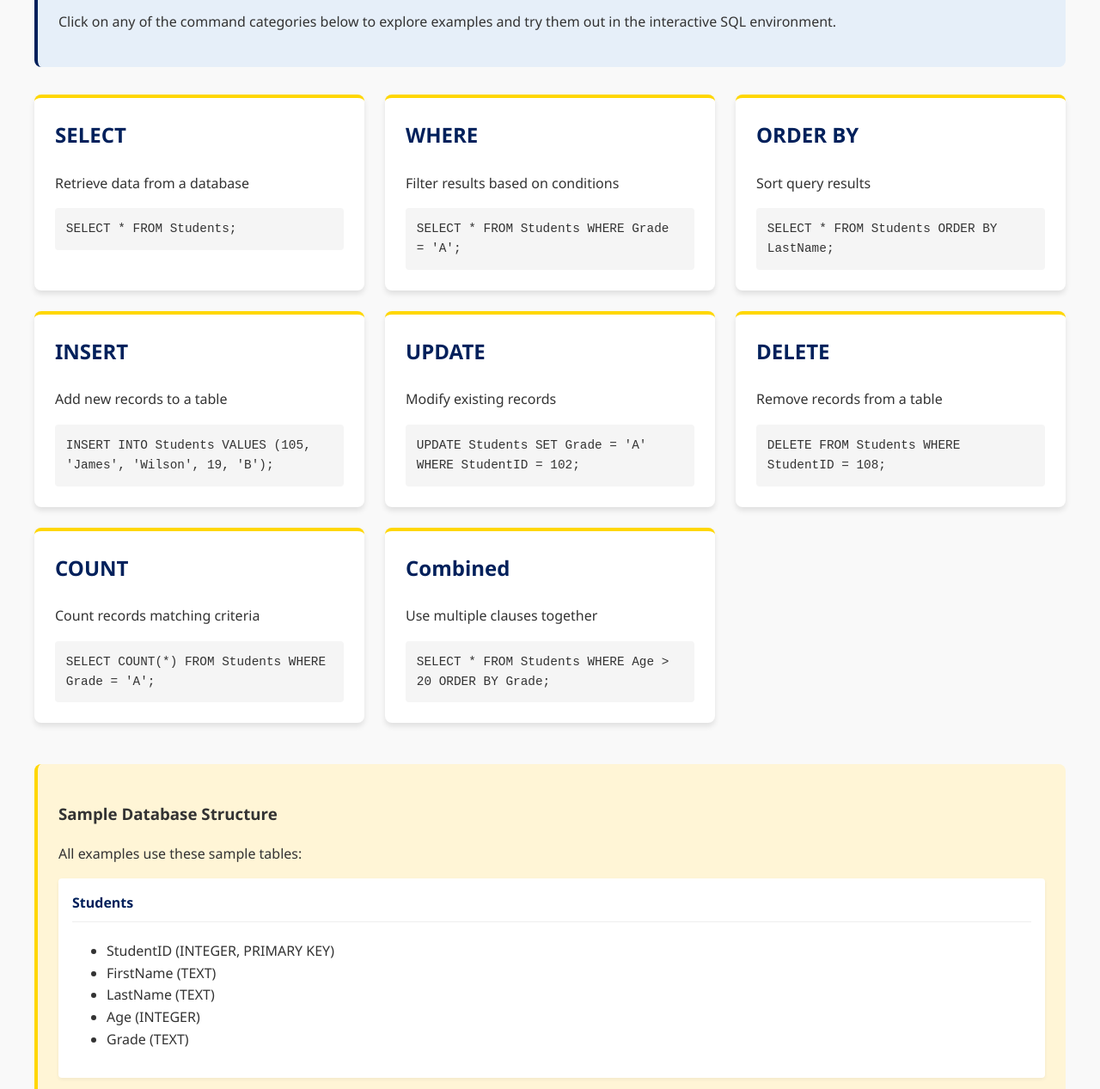
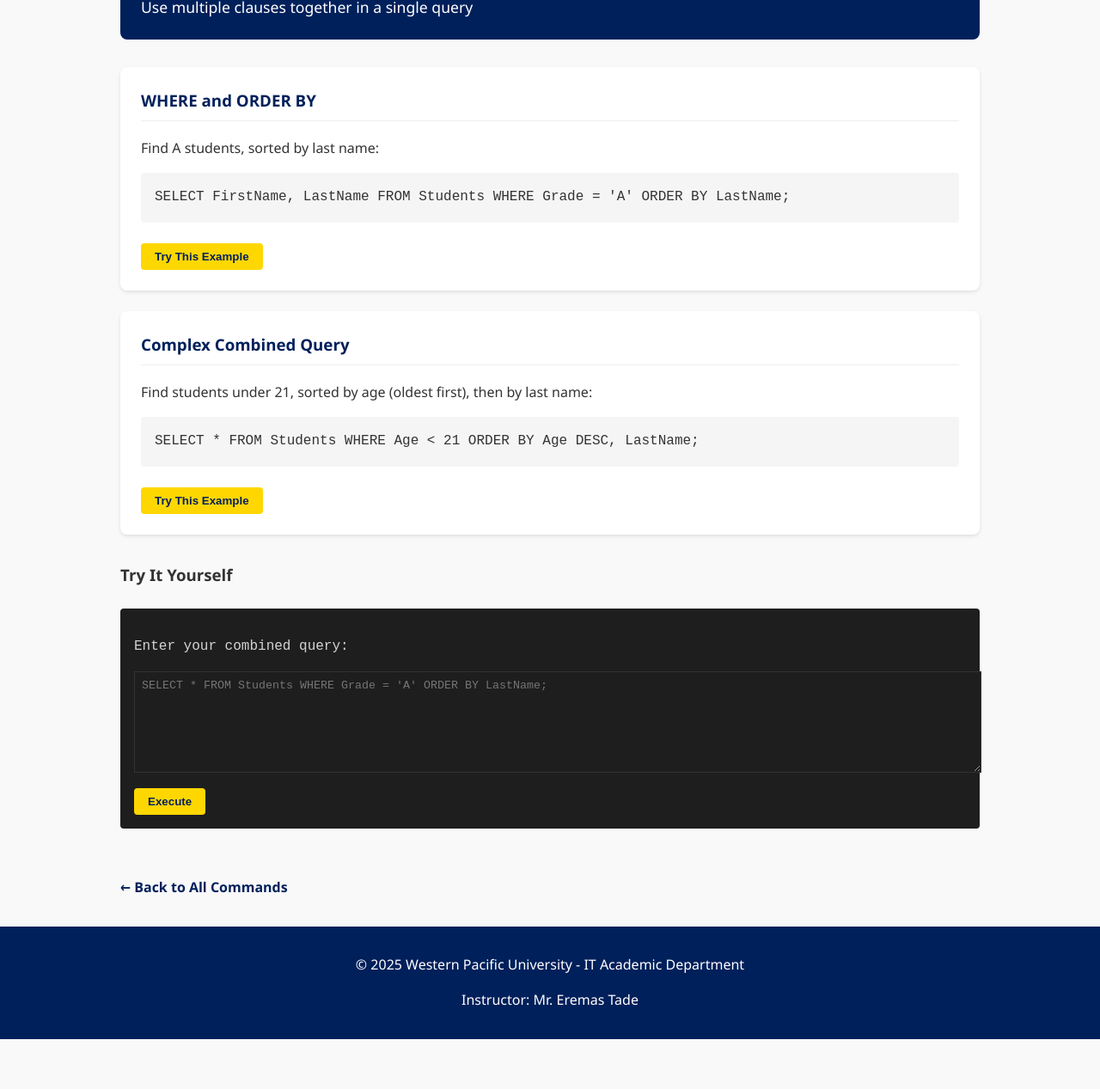
Before and after one commit to mr-etade/sql-learning-tool, a plain HTML site: page index.html in a window 1280 px wide. Shown: the part 371-1638 px from the top of the page at 86% size. After the commit the page ends 1580 px from the top, so only its background shows below. Drawn offline with Linux system fonts and the light colour scheme.

Commit message:
Update index.html

```diff
--- a/index.html
+++ b/index.html
@@ -3,115 +3,59 @@
 <head>
     <meta charset="UTF-8">
     <meta name="viewport" content="width=device-width, initial-scale=1.0">
-    <title>SQL Command Learning - CMN115/CBS105: Introduction to Programming</title>
+    <title>Combined SQL Clauses - SQL Learning</title>
     <link rel="stylesheet" href="styles.css">
 </head>
 <body>
     <header>
         <div class="logo-container">
-            <h1>CMN115/CBS105: Introduction to Programming</h1>
-            <h2>Week 11 - Declarative Programming</h2>
+            <h1>Western Pacific University</h1>
+            <h2>Declarative Programming Paradigm</h2>
+            <h3>CMN115/CBS105 - Introduction to Programming</h3>
         </div>
     </header>
 
-    <main>
-        <section class="intro">
-            <h2>SQL Command Learning Tool</h2>
-            <p>Welcome to the SQL command learning tool for this weeks topic, Declarative Programming. This interactive resource will help you practice and understand the basic SQL commands covered in your lectures.</p>
-            <p>Click on any of the command categories below to explore examples and try them out in the interactive SQL environment.</p>
-        </section>
+    <main class="command-page">
+        <div class="command-header">
+            <h2>Combined SQL Clauses</h2>
+            <p>Use multiple clauses together in a single query</p>
+        </div>
 
-        <section class="command-grid">
-            <div class="command-card" onclick="location.href='select.html';">
-                <h3>SELECT</h3>
-                <p>Retrieve data from a database</p>
-                <div class="example-preview">
-                    <code>SELECT * FROM Students;</code>
+        <section class="sql-examples">
+            <div class="example">
+                <h3>WHERE and ORDER BY</h3>
+                <p>Find A students, sorted by last name:</p>
+                <div class="sql-code">
+                    SELECT FirstName, LastName FROM Students
+                    WHERE Grade = 'A'
+                    ORDER BY LastName;
                 </div>
+                <button class="try-button" onclick="document.querySelector('.sql-editor textarea').value = 'SELECT FirstName, LastName FROM Students WHERE Grade = \'A\' ORDER BY LastName;'">Try This Example</button>
             </div>
 
-            <div class="command-card" onclick="location.href='where.html';">
-                <h3>WHERE</h3>
-                <p>Filter results based on conditions</p>
-                <div class="example-preview">
-                    <code>SELECT * FROM Students WHERE Grade = 'A';</code>
+            <div class="example">
+                <h3>Complex Combined Query</h3>
+                <p>Find students under 21, sorted by age (oldest first), then by last name:</p>
+                <div class="sql-code">
+                    SELECT * FROM Students
+                    WHERE Age < 21
+                    ORDER BY Age DESC, LastName;
                 </div>
-            </div>
-
-            <div class="command-card" onclick="location.href='orderby.html';">
-                <h3>ORDER BY</h3>
-                <p>Sort query results</p>
-                <div class="example-preview">
-                    <code>SELECT * FROM Students ORDER BY LastName;</code>
-                </div>
-            </div>
-
-            <div class="command-card" onclick="location.href='insert.html';">
-                <h3>INSERT</h3>
-                <p>Add new records to a table</p>
-                <div class="example-preview">
-                    <code>INSERT INTO Students VALUES (105, 'James', 'Wilson', 19, 'B');</code>
-                </div>
-            </div>
-
-            <div class="command-card" onclick="location.href='update.html';">
-                <h3>UPDATE</h3>
-                <p>Modify existing records</p>
-                <div class="example-preview">
-                    <code>UPDATE Students SET Grade = 'A' WHERE StudentID = 102;</code>
-                </div>
-            </div>
-
-            <div class="command-card" onclick="location.href='delete.html';">
-                <h3>DELETE</h3>
-                <p>Remove records from a table</p>
-                <div class="example-preview">
-                    <code>DELETE FROM Students WHERE StudentID = 108;</code>
-                </div>
-            </div>
-
-            <div class="command-card" onclick="location.href='count.html';">
-                <h3>COUNT</h3>
-                <p>Count records matching criteria</p>
-                <div class="example-preview">
-                    <code>SELECT COUNT(*) FROM Students WHERE Grade = 'A';</code>
-                </div>
-            </div>
-
-            <div class="command-card" onclick="location.href='combined.html';">
-                <h3>Combined</h3>
-                <p>Use multiple clauses together</p>
-                <div class="example-preview">
-                    <code>SELECT * FROM Students WHERE Age > 20 ORDER BY Grade;</code>
-                </div>
+                <button class="try-button" onclick="document.querySelector('.sql-editor textarea').value = 'SELECT * FROM Students WHERE Age < 21 ORDER BY Age DESC, LastName;'">Try This Example</button>
             </div>
         </section>
 
-        <section class="database-info">
-            <h3>Sample Database Structure</h3>
-            <p>All examples use these sample tables:</p>
-
-            <div class="table-definition">
-                <h4>Students</h4>
-                <ul>
-                    <li>StudentID (INTEGER, PRIMARY KEY)</li>
-                    <li>FirstName (TEXT)</li>
-                    <li>LastName (TEXT)</li>
-                    <li>Age (INTEGER)</li>
-                    <li>Grade (TEXT)</li>
-                </ul>
-            </div>
-
-            <div class="table-definition">
-                <h4>Courses</h4>
-                <ul>
-                    <li>CourseID (TEXT, PRIMARY KEY)</li>
-                    <li>CourseName (TEXT)</li>
-                    <li>Credits (INTEGER)</li>
-                    <li>Department (TEXT)</li>
-                </ul>
+        <section class="sql-practice">
+            <h3>Try It Yourself</h3>
+            <div class="sql-editor">
+                <p>Enter your combined query:</p>
+                <textarea placeholder="SELECT * FROM Students WHERE Grade = 'A' ORDER BY LastName;"></textarea>
+                <button>Execute</button>
+                <div class="results"></div>
             </div>
         </section>
+
+        <a href="index.html" class="back-link">← Back to All Commands</a>
     </main>
 
     <footer>
```
